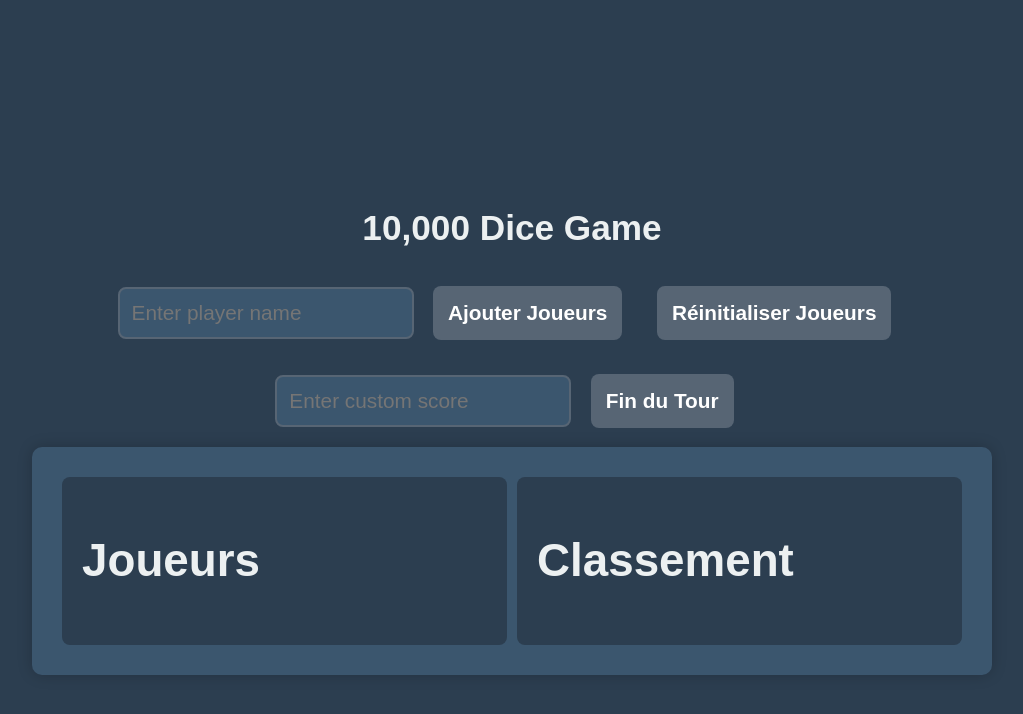
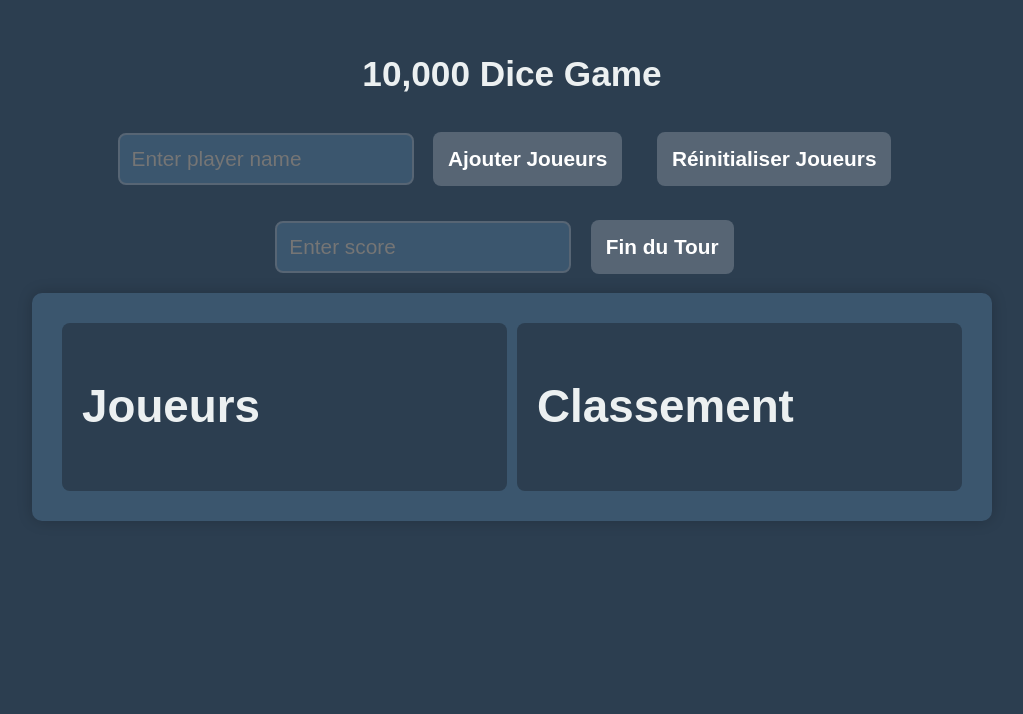
Before and after one commit to Ethan7425/10000_Tracker, a plain HTML site: page index.html in a window 1280 px wide. Shown: the whole page, without its empty margins (128-1151 px from the left). Drawn offline with Linux system fonts and the light colour scheme.

Commit message:
Few Adustments leaderboard and pad

```diff
--- a/index.html
+++ b/index.html
@@ -1,8 +1,4 @@
 <!DOCTYPE html>
-
-<canvas id="confettiCanvas"></canvas>
-<script src="https://cdn.jsdelivr.net/npm/confetti-js"></script>
-
 <html lang="en">
 <head>
     <meta charset="UTF-8">
@@ -19,8 +15,8 @@
         <button onclick="resetGame()">Réinitialiser Joueurs</button>
     </div>
 
-    <input type="number" id="customScore" placeholder="Enter custom score">
-    <!-- <button onclick="addCustomScore()">Add Score</button> -->
+    <!-- <input type="number" id="customScore" placeholder="Enter custom score"> -->
+    <input id="customScore" type="tel" inputmode="numeric" pattern="[0-9]*" placeholder="Enter score">
     <button onclick="endTurn()">Fin du Tour</button>
 
     <div class="container">
--- a/script.js
+++ b/script.js
@@ -108,6 +108,6 @@ function updateCurrentScore(score) {
 // Load existing players from localStorage when the page loads
 updateLeaderboard();
 
-// Set input type for mobile-friendly number pad
-document.getElementById("customScore").setAttribute("inputmode", "numeric");
-document.getElementById("customScore").setAttribute("pattern", "[0-9]*");
+// // Set input type for mobile-friendly number pad
+// document.getElementById("customScore").setAttribute("inputmode", "numeric");
+// document.getElementById("customScore").setAttribute("pattern", "[0-9]*");
```
